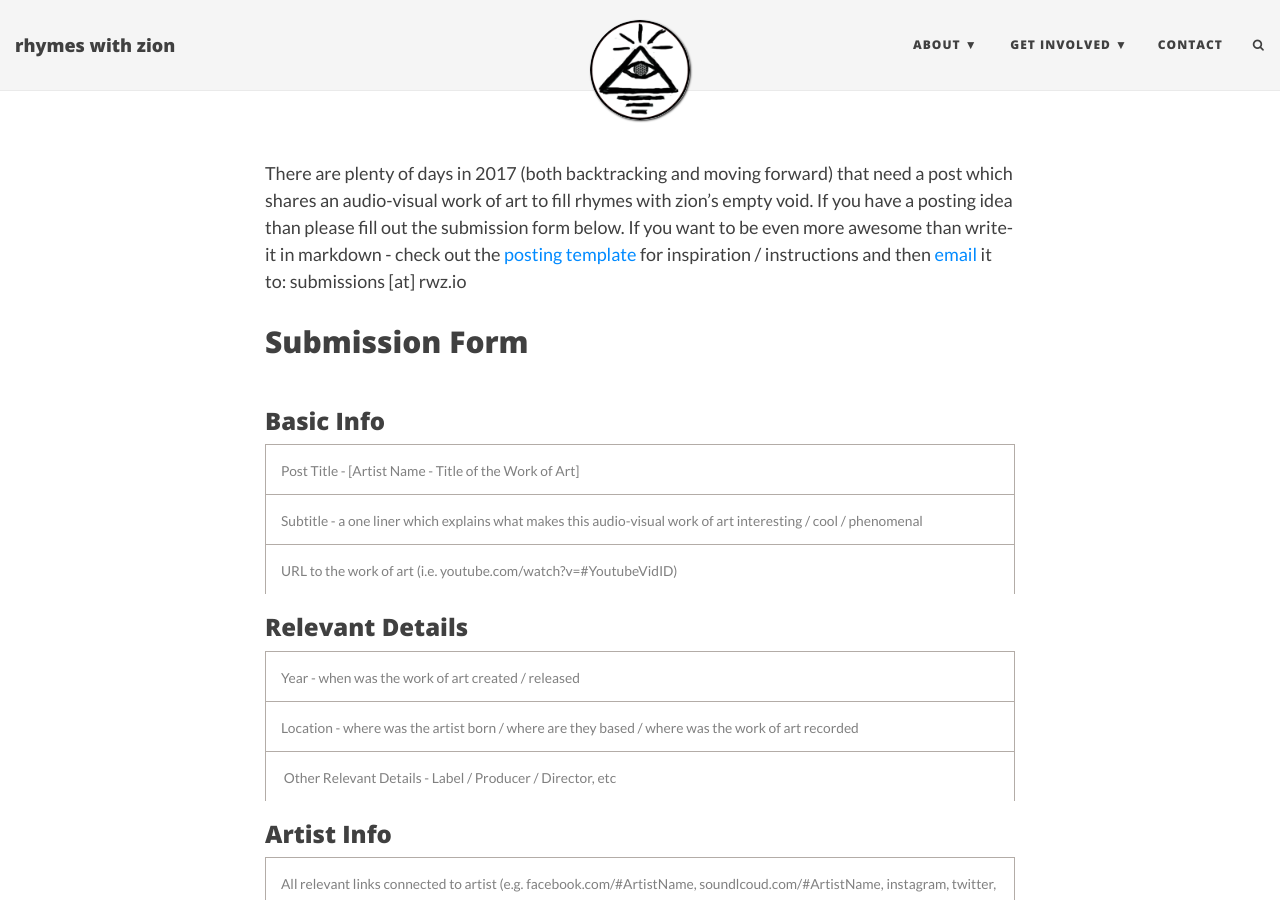
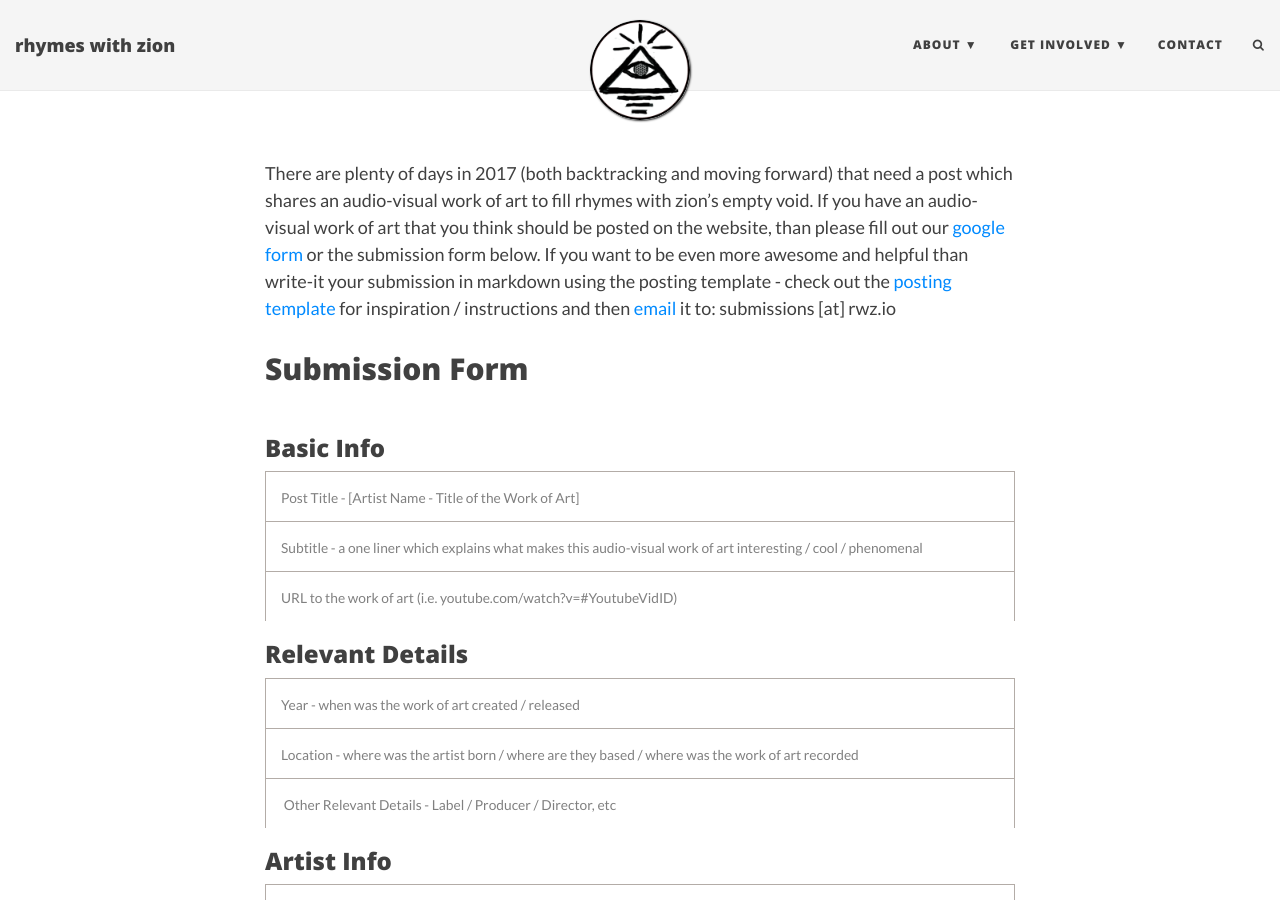
Before and after one commit to rhymeswithzion/rwz-test, a Jekyll site: the page built from submissions.md, in a window 1280 px wide and 900 px high. Built offline with Jekyll 4.4.1, drawn with Linux system fonts in a browser that asks for light colours; some web fonts are replaced; comment, search, counter and statistics services are not loaded.

Commit message:
Update submissions.md

```diff
--- a/submissions.md
+++ b/submissions.md
@@ -4,7 +4,7 @@
 css: "/css/contact.css"
 ---
 
-There are plenty of days in 2017 (both backtracking and moving forward) that need a post which shares an audio-visual work of art to fill rhymes with zion's empty void. If you have a posting idea than please fill out the submission form below. If you want to be even more awesome than write-it in markdown - check out the [posting template](https://github.com/rhymeswithzion/rhymeswithzion.github.io/blob/master/README.md#posting-template) for inspiration / instructions and then [email](mailto:submissions@rwz.io) it to: submissions [at] rwz.io
+There are plenty of days in 2017 (both backtracking and moving forward) that need a post which shares an audio-visual work of art to fill rhymes with zion's empty void. If you have an audio-visual work of art that you think should be posted on the website, than please fill out our [google form](https://goo.gl/forms/5aK05ClOEF6Il8o02) or the submission form below. If you want to be even more awesome and helpful than write-it your submission in markdown using the posting template - check out the [posting template](https://github.com/rhymeswithzion/rhymeswithzion.github.io/blob/master/README.md#posting-template) for inspiration / instructions and then [email](mailto:submissions@rwz.io) it to: submissions [at] rwz.io
 
 
 ## Submission Form
```
